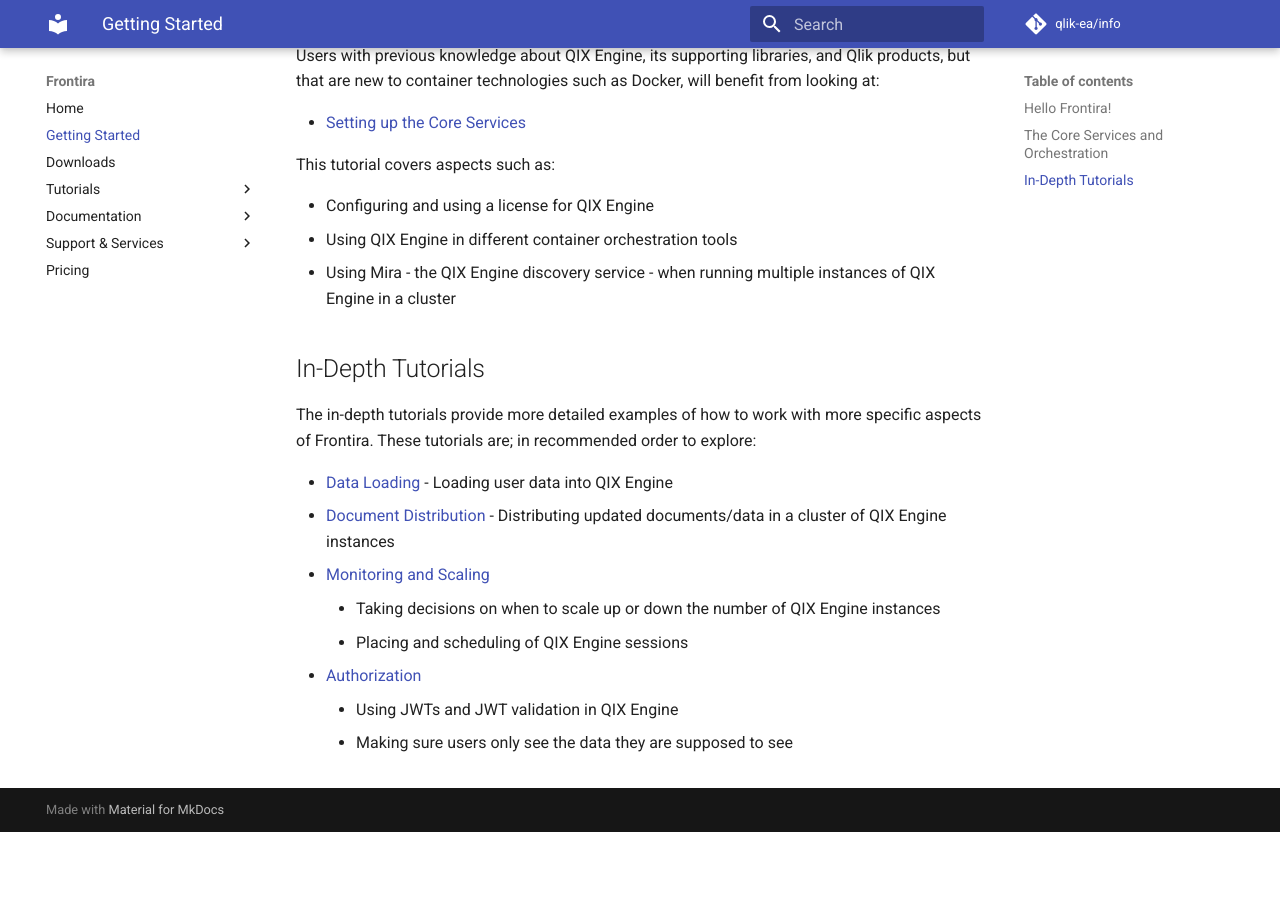
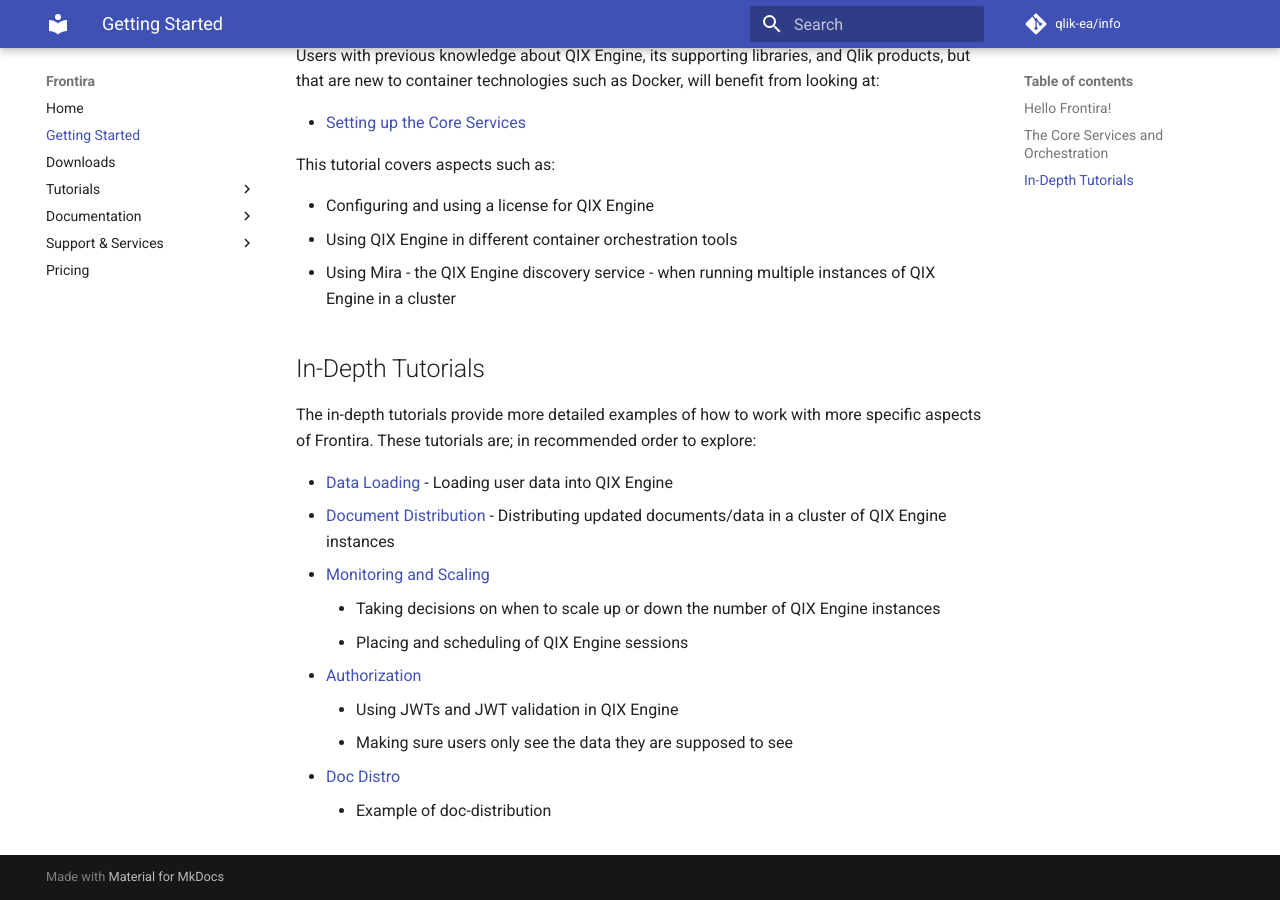
Before and after one commit to qlik-oss/core-website, an MkDocs documentation site: the page built from docs/getting-started.md, in a window 1280 px wide and 900 px high, scrolled down 690 px. Built offline with MkDocs 1.6.1 and Material for MkDocs 9.7.7, drawn with Linux system fonts in a browser that asks for light colours; comment, search, counter and statistics services are not loaded; old or Windows-style settings are respelled for this version of MkDocs; before the commit the page ends 1522 px from its top, so only the background shows below that.

Commit message:
adding to index

```diff
--- a/docs/getting-started.md
+++ b/docs/getting-started.md
@@ -46,3 +46,5 @@
 - [Authorization](./tutorials/authorization.md)
     - Using JWTs and JWT validation in QIX Engine
     - Making sure users only see the data they are supposed to see
+- [Doc Distro](./tutorials/doc-distribution)
+    - Example of doc-distribution
--- a/mkdocs.yml
+++ b/mkdocs.yml
@@ -25,6 +25,7 @@
     - Setting up the Core Services: tutorials/core.md
     - Authorization: tutorials/authorization.md
     - Data Loading: tutorials/data-loading.md
+    - Doc Distro: tutorials/doc-distribution.md
     - Document Distribution: tutorials/document-distribution.md
     - Scalability:
       - Overview: tutorials/scalability/overview.md
```
